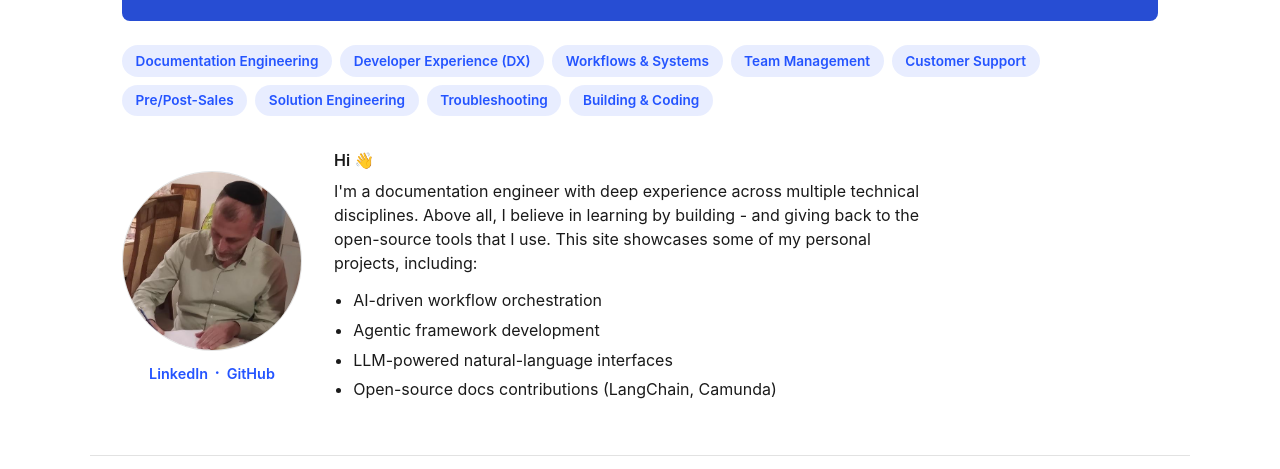
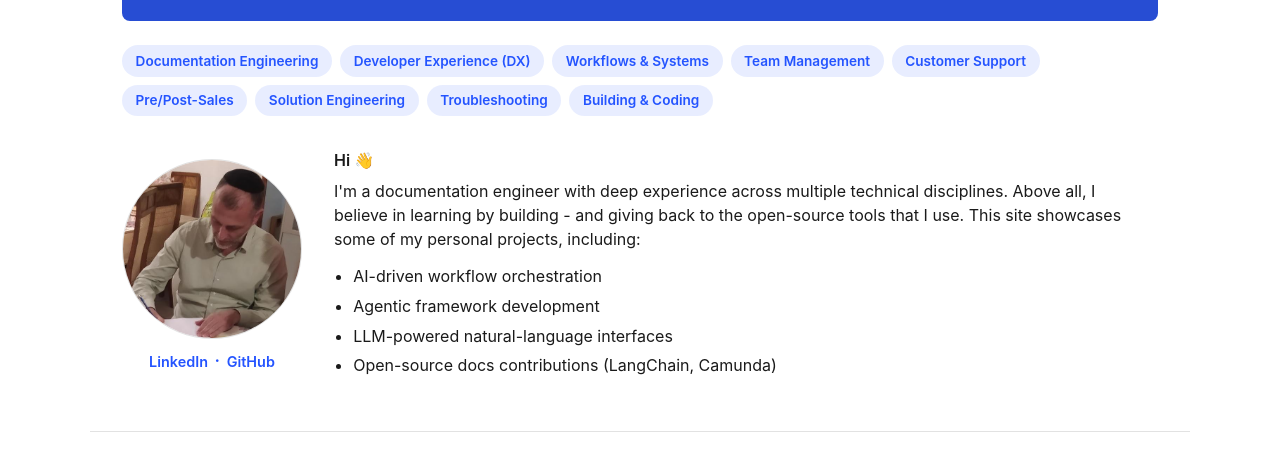
Before and after one commit to pcimring/pcimring.github.io, a website: page index.html in a window 1280 px wide. Shown: the part 221-690 px from the top of the page. Drawn offline with Linux system fonts and the light colour scheme.

Commit message:
Widen bio intro and project list from 60ch to 80ch
Co-Authored-By: Claude Sonnet 5 <noreply@anthropic.com>

```diff
--- a/styles.css
+++ b/styles.css
@@ -155,13 +155,13 @@ body {
 
 .hero-intro {
   margin: 0 0 0.85rem;
-  max-width: 60ch;
+  max-width: 80ch;
 }
 
 .project-list {
   margin: 0;
   padding-left: 1.2rem;
-  max-width: 60ch;
+  max-width: 80ch;
 }
 
 .project-list li {
```
